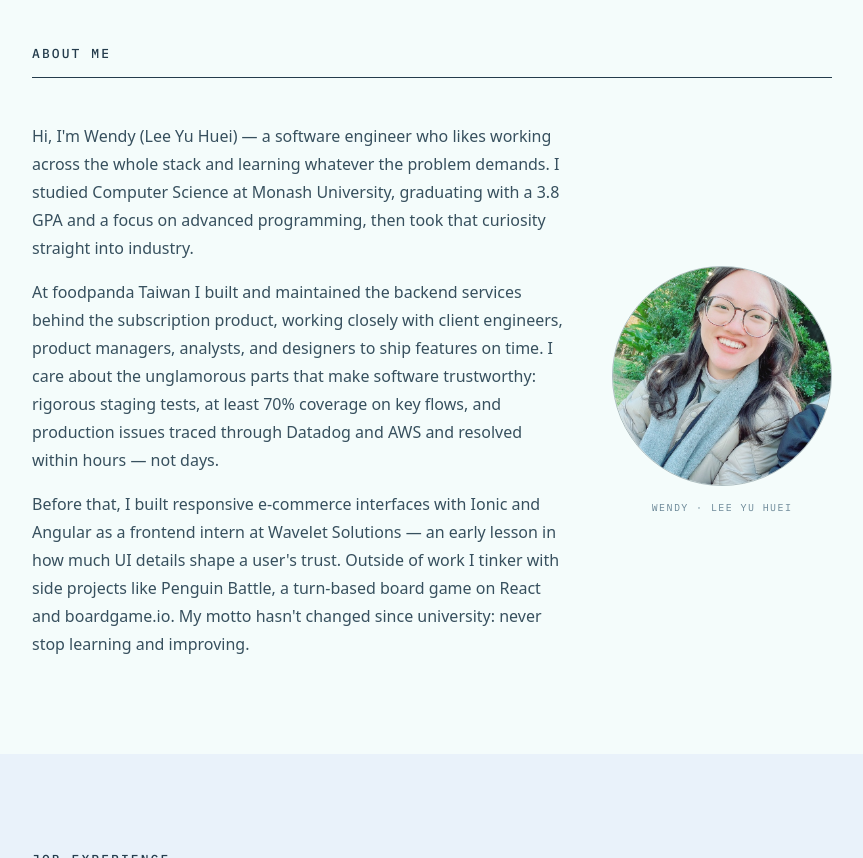
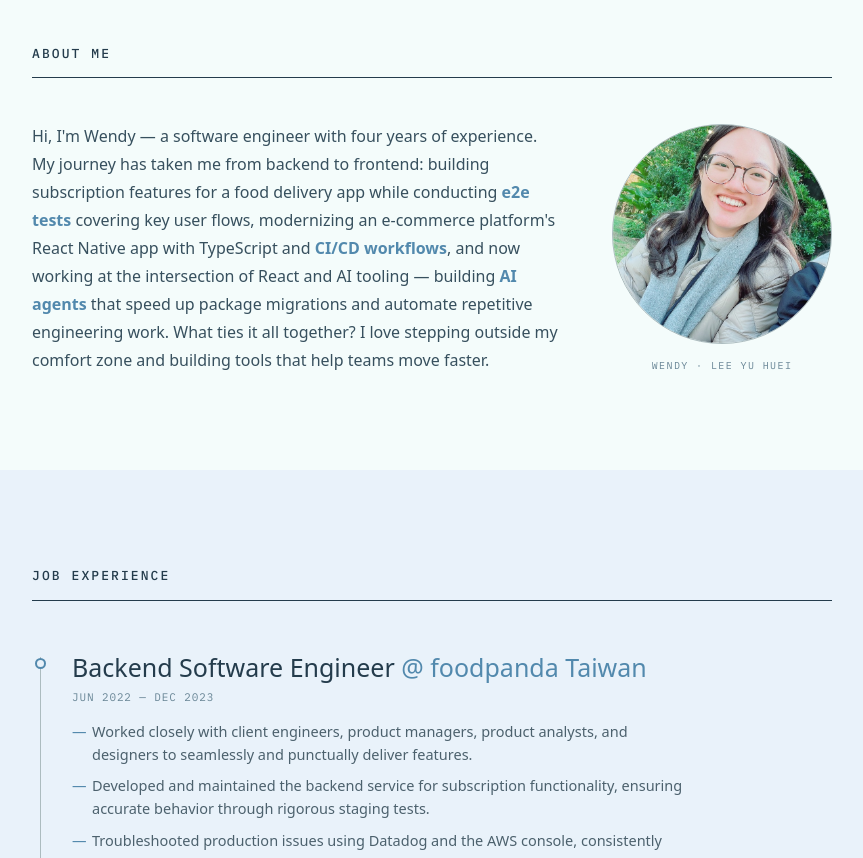
Before and after one commit to yuhueilee/wendyfolio, a Next.js app: page /wendyfolio/ in a window 1280 px wide. Shown: the part 660-1518 px from the top of the page, without its empty margins (208-1071 px from the left). Built offline with nearby package versions, Linux system fonts and the light colour scheme.

Commit message:
Refine about me section

```diff
--- a/components/about/index.tsx
+++ b/components/about/index.tsx
@@ -23,31 +23,20 @@ const About = () => (
             </div>
             <div className="min-w-0 flex-[1_1_320px]">
                 <p className={PARAGRAPH}>
-                    Hi, I&apos;m Wendy (Lee Yu Huei) — a software engineer who
-                    likes working across the whole stack and learning whatever
-                    the problem demands. I studied Computer Science at Monash
-                    University, graduating with a 3.8 GPA and a focus on
-                    advanced programming, then took that curiosity straight
-                    into industry.
-                </p>
-                <p className={`${PARAGRAPH} mt-4`}>
-                    At foodpanda Taiwan I built and maintained the backend
-                    services behind the subscription product, working closely
-                    with client engineers, product managers, analysts, and
-                    designers to ship features on time. I care about the
-                    unglamorous parts that make software trustworthy: rigorous
-                    staging tests, at least 70% coverage on key flows, and
-                    production issues traced through Datadog and AWS and
-                    resolved within hours — not days.
-                </p>
-                <p className={`${PARAGRAPH} mt-4`}>
-                    Before that, I built responsive e-commerce interfaces with
-                    Ionic and Angular as a frontend intern at Wavelet
-                    Solutions — an early lesson in how much UI details shape a
-                    user&apos;s trust. Outside of work I tinker with side
-                    projects like Penguin Battle, a turn-based board game on
-                    React and boardgame.io. My motto hasn&apos;t changed since
-                    university: never stop learning and improving.
+                    Hi, I'm Wendy — a software engineer with four years of
+                    experience. My journey has taken me from backend to
+                    frontend: building subscription features for a food delivery
+                    app while conducting{" "}
+                    <span className="font-semibold text-accent">e2e tests</span> covering key
+                    user flows, modernizing an e-commerce platform's React
+                    Native app with TypeScript and{" "}
+                    <span className="font-semibold text-accent">CI/CD workflows</span>, and
+                    now working at the intersection of React and AI tooling —
+                    building <span className="font-semibold text-accent">AI agents</span> that
+                    speed up package migrations and automate repetitive
+                    engineering work. What ties it all together? I love stepping
+                    outside my comfort zone and building tools that help teams
+                    move faster.
                 </p>
             </div>
         </div>
```
